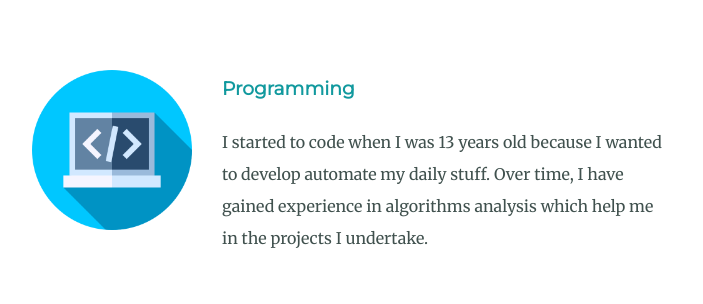
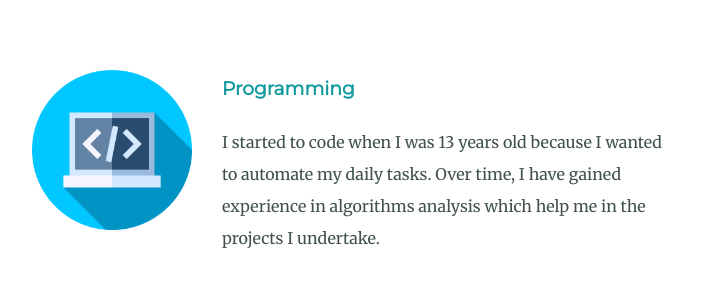
Before and after one commit to SwapnilAkash/Personal-Website, a plain HTML site: page index.html in a window 1280 px wide. Shown: the part 1420-1724 px from the top of the page, without its empty margins (288-991 px from the left). Drawn offline with Linux system fonts and the light colour scheme.

Commit message:
Update index.html
Changed skills description

```diff
--- a/index.html
+++ b/index.html
@@ -36,7 +36,7 @@
           <div class="skill-row">
             <img class="coding-img" src="images/coding.png" alt="">
             <h3>Programming</h3>
-            <p>I started to code when I was 13 years old because I wanted to develop automate my daily stuff. Over time, I have gained experience in algorithms analysis which help me in the projects I undertake.</p>
+            <p>I started to code when I was 13 years old because I wanted to automate my daily tasks. Over time, I have gained experience in algorithms analysis which help me in the projects I undertake.</p>
           </div>
           <div class="skill-row">
             <img class="fifa-img" src="images/fifa.png" alt="">
```
